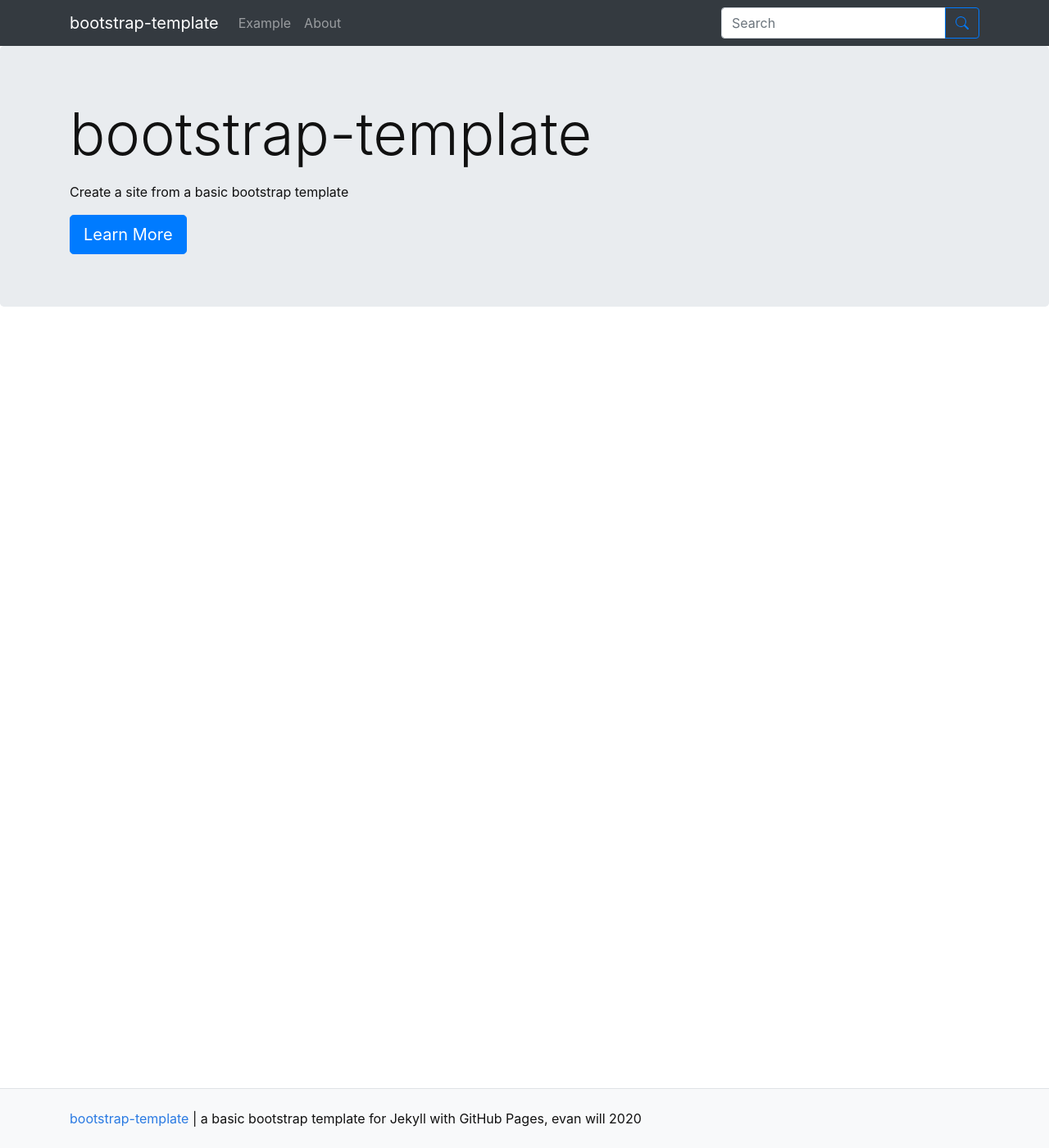
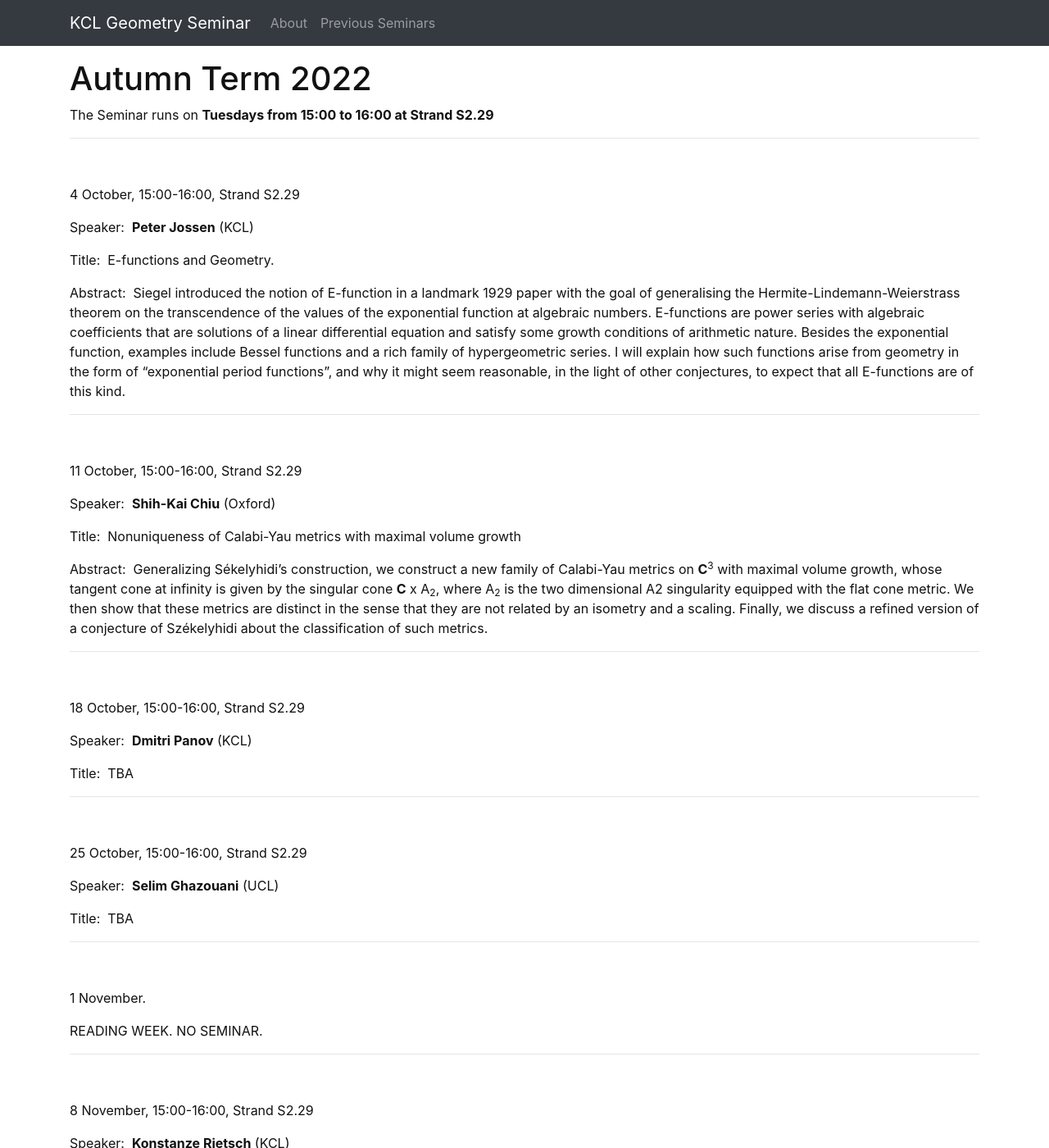
Before and after one commit to MdeBorbon/jekyll-experiments, a Jekyll site: the page built from pages/index.md, in a window 1280 px wide and 1400 px high. Shown: the whole window at 82% size. Built offline with Jekyll 4.4.1, drawn with Linux system fonts in a browser that asks for light colours; some of the changed text lies outside the part shown.

Commit message:
first commit from computer

```diff
--- a/_config.yml
+++ b/_config.yml
@@ -9,12 +9,12 @@
 #######
 # SITE SETTINGS
 #
-title: bootstrap-template
-description: "a basic bootstrap template for Jekyll with GitHub Pages"
-year: 2020
-author: evan will
+title: KCL Geometry Seminar
+description: "Geometry Seminar at King's College London"
+year: 2022
+author: martin de borbon
 # add search box to navbar, true/false
-search: true
+search: false
 
 ##########
 # URL VARIABLES [optional!]
@@ -23,13 +23,13 @@ search: true
 #
 # use url for the domain, e.g. https://thecdil.github.io
 # on gh-pages follow the pattern: https://username.github.io
-url:
+url: https://mdeborbon.github.io/jekyll-experiments/
 # use baseurl to add subsection of the domain, e.g. /timelinejs-template
 # on gh-pages this is a / followed by the name of the repository
 # baseurl is your github repository's name prefixed with a /
-baseurl:
+baseurl: /jekyll-experiments
 # location of code, the full url to your github repository
-source-code: https://github.com/thecdil/bootstrap-template
+source-code: https://github.com/MdeBorbon/jekyll-experiments
 
 ##########
 # GOOGLE ANALYTICS [optional!]
--- a/pages/index.md
+++ b/pages/index.md
@@ -1,6 +1,104 @@
 ---
-title: Home
-layout: default
+title: Autumn Term 2022
+layout: page
 ---
 
-{% include jumbotron.html title=site.title lead="Create a site from a basic bootstrap template" btn-text="Learn More" btn-link="about.html" %}
+
+The Seminar runs on **Tuesdays from 15:00 to 16:00 at Strand S2.29**
+
+----------------------------------------------------------------
+<br />
+
+4 October, 15:00-16:00, Strand S2.29
+
+Speaker:&nbsp; **Peter Jossen** (KCL)
+
+Title:&nbsp; E-functions and Geometry.
+
+Abstract:&nbsp; Siegel introduced the notion of E-function in a landmark 1929 paper with the goal of generalising the Hermite-Lindemann-Weierstrass theorem on the transcendence of the values of the exponential function at algebraic numbers. E-functions are power series with algebraic coefficients that are solutions of a linear differential equation and satisfy some growth conditions of arithmetic nature. Besides the exponential function, examples include Bessel functions and a rich family of hypergeometric series. I will explain how such functions arise from geometry in the form of "exponential period functions", and why it might seem reasonable, in the light of other conjectures, to expect that all E-functions are of this kind.
+
+---------------------------------------------------------
+<br />
+
+11 October, 15:00-16:00, Strand S2.29
+
+Speaker:&nbsp; **Shih-Kai Chiu** (Oxford)
+
+Title:&nbsp; Nonuniqueness of Calabi-Yau metrics with maximal volume growth
+
+Abstract:&nbsp; Generalizing Sékelyhidi's construction, we construct a new family of Calabi-Yau metrics on **C**<sup>3</sup> with maximal volume growth, whose tangent cone at infinity is given by the singular cone **C** x A<sub>2</sub>, where A<sub>2</sub> is the two dimensional A2 singularity equipped with the flat cone metric. We then show that these metrics are distinct in the sense that they are not related by an isometry and a scaling. Finally, we discuss a refined version of a conjecture of Székelyhidi about the classification of such metrics.
+
+-----------------------------------------------------------
+<br />
+
+18 October, 15:00-16:00, Strand S2.29
+
+Speaker:&nbsp; **Dmitri Panov** (KCL)
+
+Title:&nbsp; TBA
+
+-----------------------------------------------------------
+<br />
+
+25 October, 15:00-16:00, Strand S2.29
+
+Speaker:&nbsp; **Selim Ghazouani** (UCL)
+
+Title:&nbsp; TBA
+
+-----------------------------------------------------------
+<br />
+
+1 November.
+
+READING WEEK. NO SEMINAR.
+
+-----------------------------------------------------------
+<br />
+
+8 November, 15:00-16:00, Strand S2.29
+
+Speaker:&nbsp; **Konstanze Rietsch** (KCL)
+
+Title:&nbsp; TBA
+
+-----------------------------------------------------------
+<br />
+
+15 November, 15:00-16:00, Strand S2.29
+
+Speaker:&nbsp; **Jesus Martínez García** (Essex)
+
+Title:&nbsp; TBA
+
+
+-----------------------------------------------------------
+<br />
+
+22 November, 15:00-16:00, Strand S2.29
+
+Speaker:&nbsp; **Viveka Erandsson** (Bristol)
+
+Title:&nbsp; TBA
+
+-----------------------------------------------------------
+<br />
+
+29 November, 15:00-16:00, Strand S2.29
+
+Speaker:&nbsp; **Soheyla Feyzbakhsh** (Imperial)
+
+Title:&nbsp; TBA
+
+-----------------------------------------------------------
+<br />
+
+6 December, 15:00-16:00, Strand S2.29
+
+Speaker:&nbsp; **Jean Lagace** (KCL)
+
+Title:&nbsp; Free boundary minimal surfaces in the unit ball and the *first* Steklov eigenvalue
+
+Abstract:&nbsp; Fraser and Schoen have uncovered a beautiful relationship between free boundary minimal surfaces in the unit ball and the Steklov problem: the coordinate functions of such surfaces are Steklov eigenfunctions with eigenvalue 1, and, on the other hand, the eigenfunctions for extremal metrics for the Steklov problem provide embeddings of free boundary minimal surfaces. The Fraser--Li conjecture states that not only are the coordinate functions Steklov eigenfunctions with eigenvalue 1, this eigenvalue is also the smallest non-zero one.
+
+In this talk, I will discuss the history of the problem, the relation with minimal surfaces in the sphere, and explain an elementary proof of special cases of the Fraser--Li conjecture assuming some additional symmetries.
```
Also changed, not shown: pages/about.md (+8 -11 lines), pages/example.md (+2 -3 lines), pages/previous_talks.md (added, +128 -0 lines).
